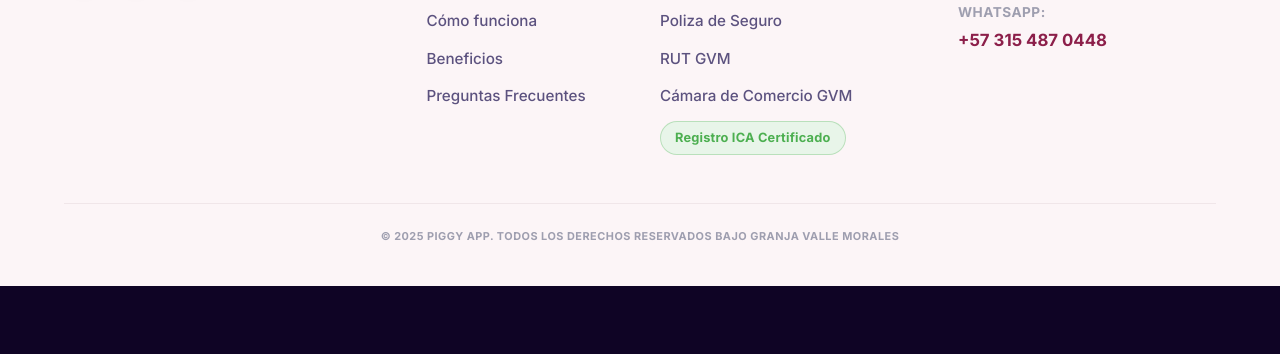
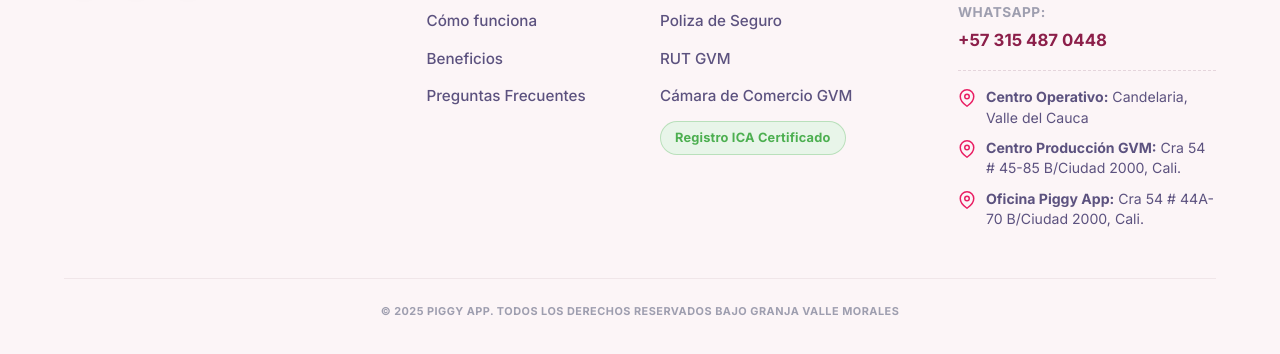
Before and after one commit to amsterdamlab/piggy-landing, a website built with Vite: page index.html in a window 1280 px wide. Shown: the part 5753-6107 px from the top of the page. Before the commit the page ends 6039 px from the top, so only its background shows below. Built offline with nearby package versions, Linux system fonts and the light colour scheme.

Commit message:
Add 3 location entries with pin icons to the footer contact section

```diff
--- a/css/footer.css
+++ b/css/footer.css
@@ -142,6 +142,36 @@
   color: var(--color-primary);
 }
 
+.footer-location-list {
+  display: flex;
+  flex-direction: column;
+  gap: 10px;
+  margin-top: 16px;
+  border-top: 1px dashed #E5D5DC;
+  padding-top: 16px;
+}
+
+.location-item {
+  display: flex;
+  align-items: flex-start;
+  gap: 10px;
+  font-size: 0.88rem;
+  color: #5C527F;
+  line-height: 1.45;
+}
+
+.location-pin-icon {
+  width: 18px;
+  height: 18px;
+  color: var(--color-primary);
+  flex-shrink: 0;
+  margin-top: 2px;
+}
+
+.location-item span {
+  word-break: break-word;
+}
+
 .footer-bottom {
   border-top: 1px solid #F0E6E9;
   padding-top: 24px;
--- a/index.html
+++ b/index.html
@@ -815,6 +815,30 @@
           <a href="mailto:hola@piggyapp.co" class="contact-link">hola@piggyapp.co</a>
           <p class="contact-phone">WhatsApp:</p>
           <a href="https://wa.me/573154870448" target="_blank" rel="noopener" class="contact-link">+57 315 487 0448</a>
+
+          <div class="footer-location-list">
+            <div class="location-item">
+              <svg class="location-pin-icon" viewBox="0 0 24 24" fill="none" stroke="currentColor" stroke-width="2" stroke-linecap="round" stroke-linejoin="round">
+                <path d="M21 10c0 7-9 13-9 13s-9-6-9-13a9 9 0 0 1 18 0z"></path>
+                <circle cx="12" cy="10" r="3"></circle>
+              </svg>
+              <span><strong>Centro Operativo:</strong> Candelaria, Valle del Cauca</span>
+            </div>
+            <div class="location-item">
+              <svg class="location-pin-icon" viewBox="0 0 24 24" fill="none" stroke="currentColor" stroke-width="2" stroke-linecap="round" stroke-linejoin="round">
+                <path d="M21 10c0 7-9 13-9 13s-9-6-9-13a9 9 0 0 1 18 0z"></path>
+                <circle cx="12" cy="10" r="3"></circle>
+              </svg>
+              <span><strong>Centro Producción GVM:</strong> Cra 54 # 45-85 B/Ciudad 2000, Cali.</span>
+            </div>
+            <div class="location-item">
+              <svg class="location-pin-icon" viewBox="0 0 24 24" fill="none" stroke="currentColor" stroke-width="2" stroke-linecap="round" stroke-linejoin="round">
+                <path d="M21 10c0 7-9 13-9 13s-9-6-9-13a9 9 0 0 1 18 0z"></path>
+                <circle cx="12" cy="10" r="3"></circle>
+              </svg>
+              <span><strong>Oficina Piggy App:</strong> Cra 54 # 44A-70 B/Ciudad 2000, Cali.</span>
+            </div>
+          </div>
         </div>
       </div>
 
```
